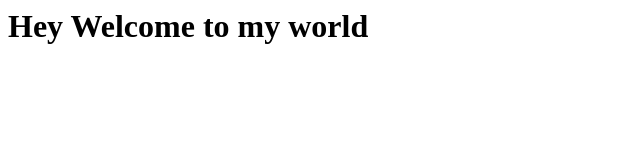
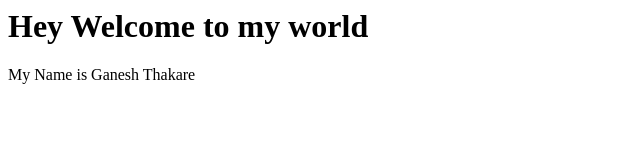
Before and after one commit to thakareganesh/portfolio, a plain HTML site: page index.html in a window 1280 px wide. Shown: the whole page, without its empty margins (0-640 px from the left). Drawn offline with Linux system fonts and the light colour scheme.

Commit message:
Update index.html

```diff
--- a/index.html
+++ b/index.html
@@ -4,5 +4,6 @@
   </head>
   <body>
     <h1> Hey Welcome to my world</h1>
+    <p> My Name is Ganesh Thakare </p>
   </body>
 </html>
```
